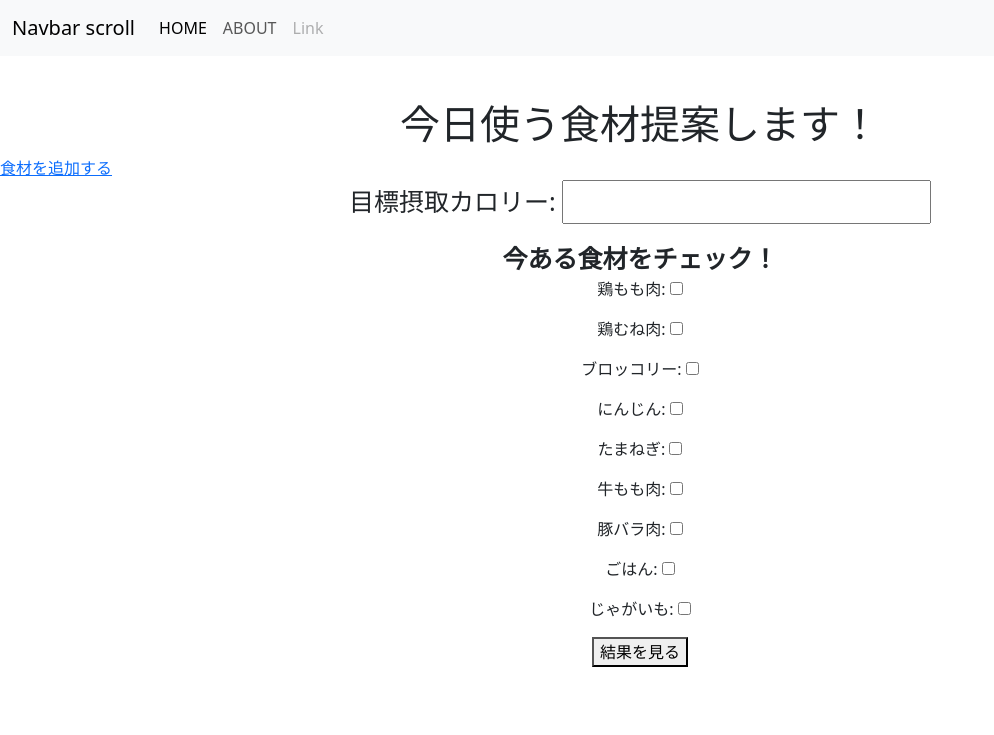
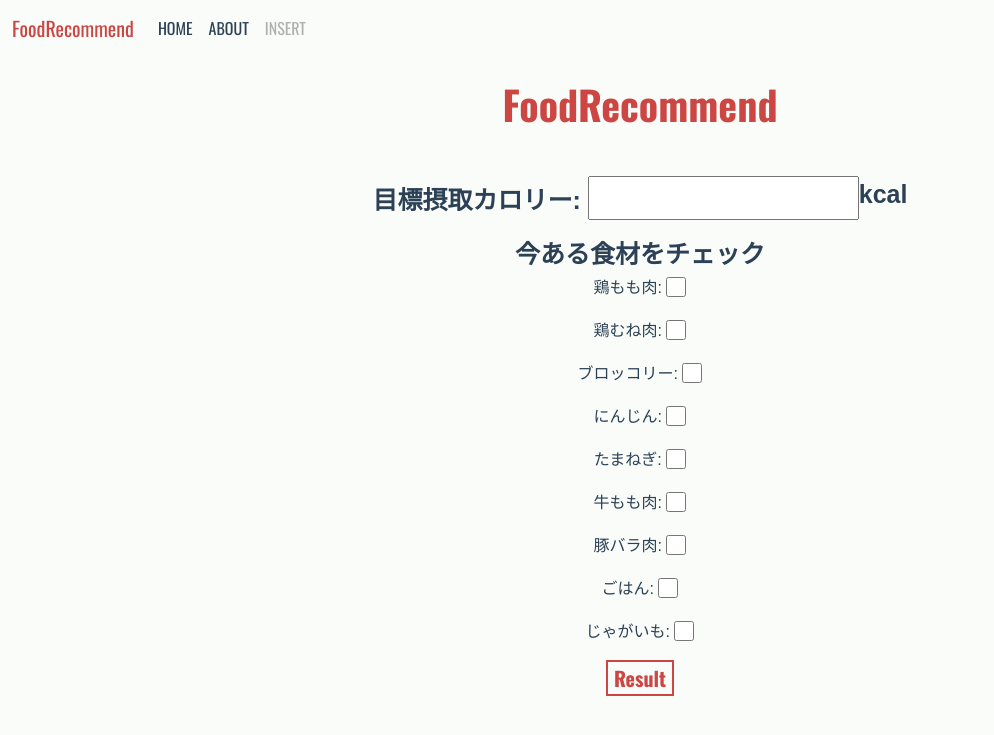
Before and after one commit to Im-not-yoneda/food-recommend, a Django app: page / in a window 1280 px wide. Shown: the top 735 px of the page, without its empty margins (0-994 px from the left). Run offline with Django 4.2, Linux system fonts and the light colour scheme.

Commit message:
TOPページのデザインを変更しました。

```diff
--- a/Recommend/polls/urls.py
+++ b/Recommend/polls/urls.py
@@ -3,7 +3,7 @@ from django.urls import path
 from . import views
 
 urlpatterns = [
-    path("", views.foodrecommend, name="knapsac"),
+    path("", views.foodrecommend, name="recommend"),
     path("about/", views.about, name="about"),
     path("insert/", views.insertFood, name="insert")
 ]
--- a/Recommend/static/css/about.css
+++ b/Recommend/static/css/about.css
@@ -1,4 +1,4 @@
-@import url('https://fonts.googleapis.com/css2?family=Sora:wght@400;500;700&display=swap');
+@import url('https://fonts.googleapis.com/css2?family=Sora:wght@400;600;700&display=swap');
 body {
 	font-family: 'Sora', sans-serif;
 }
--- a/Recommend/static/css/style.css
+++ b/Recommend/static/css/style.css
@@ -1,7 +1,35 @@
+@import url('https://fonts.googleapis.com/css2?family=M+PLUS+1p:wght@400;700&family=Oswald:wght@400;700&display=swap');
+:root {
+	--accent-color: #cc4644;
+	--bg-color: #f9fcf8;
+	--font-color: #2d4156;
+	--Jp-font: sans-serif;
+	--En-font: 'Oswald', sans-serif;
+}
+body {
+	font-family: var(--Jp-font) !important;
+	background-color: var(--bg-color) !important;
+	color: var(--font-color) !important;
+}
+.container .navbar {
+	font-family: var(--En-font) !important;
+	background-color: var(--bg-color) !important;
+}
+.navbar-brand {
+	color: var(--accent-color) !important;
+}
+.nav-link {
+	color: var(--font-color) !important;
+}
+.nav-link.disabled {
+	color: var(--bs-nav-link-disabled-color) !important;
+}
 h1 {
 	font-size: 50px;
+	font-family: var(--En-font) !important;
+	color: var(--accent-color) !important;
 	text-align: center;
-  padding-top: 100px;
+	padding-top: 80px;
 }
 form {
 	text-align: center;
@@ -14,7 +42,6 @@ form .calory input {
 }
 form .foods-label {
 	font-size: 25px;
-  font-weight: bold;
 }
 .result {
 	display: flex;
@@ -28,3 +55,23 @@ form .foods-label {
 .result-content li {
 	list-style: none;
 }
+button {
+	font-size: 20px !important;
+	font-family: var(--En-font) !important;
+	color: var(--accent-color);
+	background-color: var(--bg-color);
+	border: var(--accent-color) 2px solid;
+}
+input {
+	font-family: var(--En-font) !important;
+	color: var(--accent-color) !important;
+	text-align: right;
+}
+input[type='checkbox'] {
+	accent-color: var(--accent-color);
+	block-size: 20px;
+	inline-size: 20px;
+	align-items: center;
+	position: relative;
+	top: 4px;
+}
--- a/Recommend/templates/polls/about.html
+++ b/Recommend/templates/polls/about.html
@@ -15,11 +15,11 @@
 	<body>
 		<h1 class="text-center fw-bold">概要</h1>
 		<div class="text-center">
-			<h2>このサイトについて</h2>
+			<h2 class="fw-semibold">このサイトについて</h2>
 			<p>家にある食材を指定されたカロリー内でたんぱく質が最大になるようにおすすめします。</p>
 		</div>
 		<div>
-			<h2 class="text-center">使い方</h2>
+			<h2 class="text-center fw-semibold">使い方</h2>
 			<div class="card mb-3 mx-auto" style="max-width: 540px">
 				<div class="row g-0">
 					<div class="col-md-4">
--- a/Recommend/templates/polls/index.html
+++ b/Recommend/templates/polls/index.html
@@ -16,7 +16,7 @@
 		<div class="container">
 			<nav class="navbar fixed-top navbar-expand-lg bg-body-tertiary">
 				<div class="container-fluid">
-          <a class="navbar-brand" href="#">Navbar scroll</a>
+					<a class="navbar-brand" href="#">FoodRecommend</a>
 					<button
 						class="navbar-toggler"
 						type="button"
@@ -40,20 +40,22 @@
 								<a class="nav-link" href="/about/">ABOUT</a>
 							</li>
 							<li class="nav-item">
-                <a class="nav-link disabled">Link</a>
+								<a href="/insert/" class="nav-link disabled">INSERT</a>
 							</li>
 						</ul>
 					</div>
 				</div>
 			</nav>
 		</div>
-    <h1>今日使う食材提案します！</h1>
-    <a href="/insert/">食材を追加する</a>
+		<h1 class="fw-bold mb-5" id="#">FoodRecommend</h1>
 		<form method="post">
-      <div class="calory">{% csrf_token %} {{ formNum.as_p }}</div>
-      <div class="foods-label">今ある食材をチェック！</div>
+			<div class="calory d-flex justify-content-center fw-bold">
+				<div>{% csrf_token %} {{ formNum.as_p }}</div>
+				<div>kcal</div>
+			</div>
+			<div class="foods-label fw-semibold">今ある食材をチェック</div>
 			<div class="foods">{% csrf_token %} {{ formBox.as_p }}</div>
-      <button type="submit">結果を見る</button>
+			<button class="fw-bold" type="submit">Result</button>
 		</form>
 
 		{% if result %}
```
Lines whose indentation alone changed are shown as unchanged.
